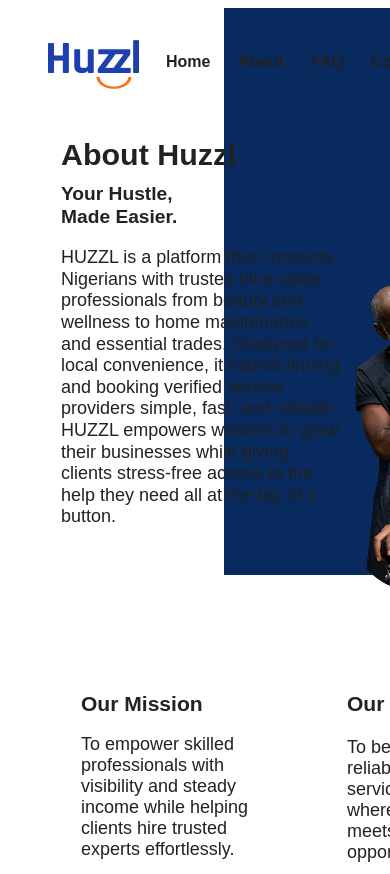
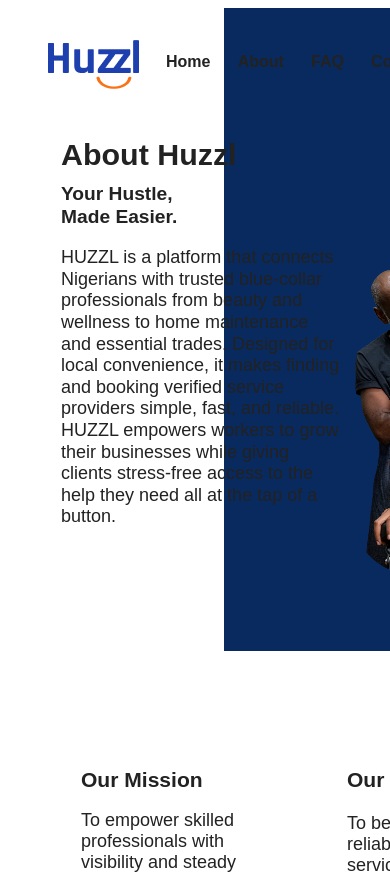
Before and after one commit to Gamdat/Team-huzzl, a React (Vite) app: page /about in a window 390 px wide. Shown: the top 874 px of the page. Built offline with nearby package versions, Linux system fonts and the light colour scheme.

Commit message:
updated AboutPage

```diff
--- a/src/Components/AboutPage.css
+++ b/src/Components/AboutPage.css
@@ -530,7 +530,7 @@
 
 .about-section{
  padding: 5px;
-   height: 66vh;
+   height: 75vh;
    width: 120vw;
 }
 
@@ -557,7 +557,7 @@
 
 .about-right{
 position: relative;
-top: -19rem;
+top: -20rem;
 left: 18rem;
 }
 
```
